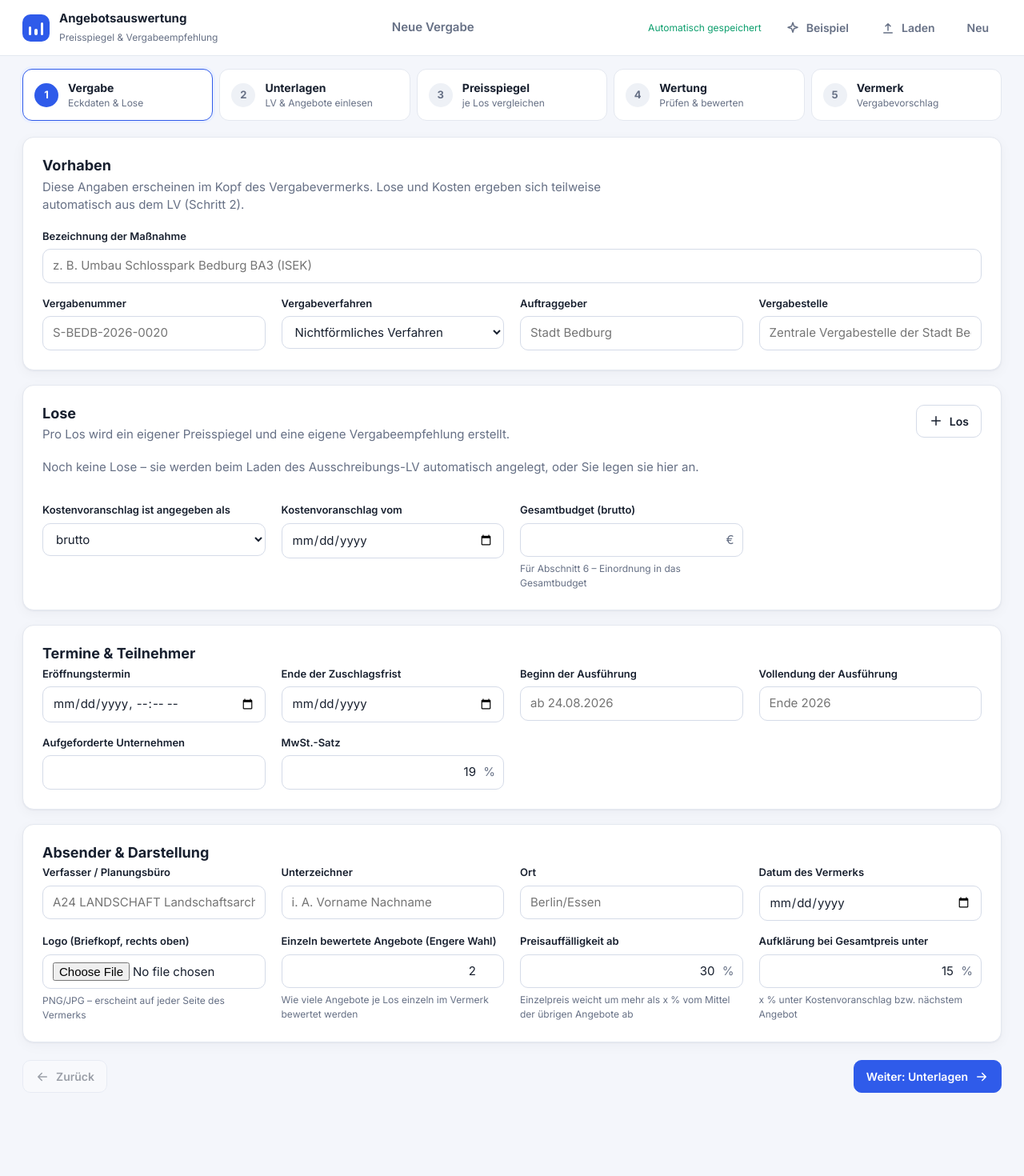
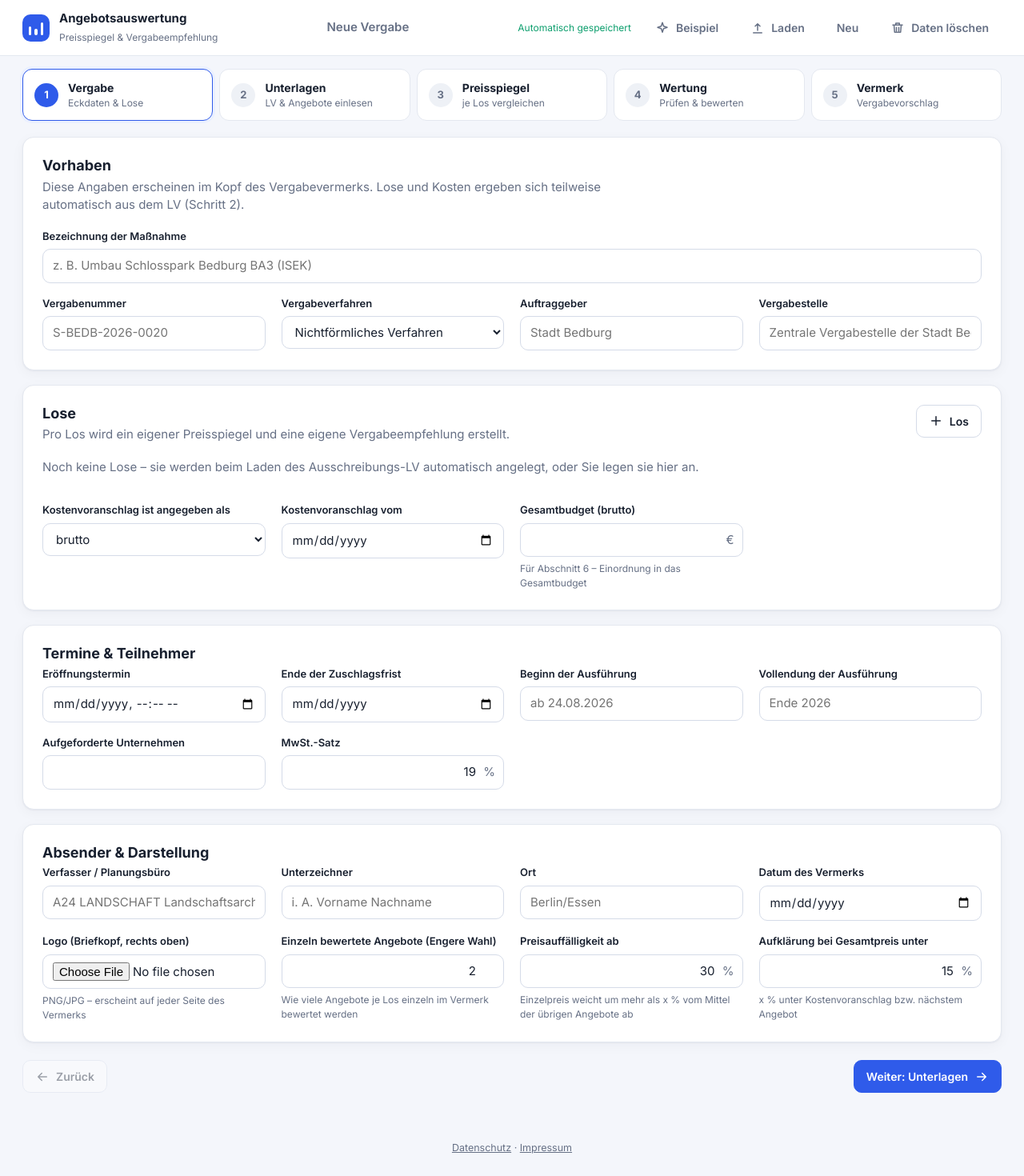
Before and after one commit to DaniilSvinolobov/APVE, a React (Vite) app: page / in a window 1280 px wide. Shown: the top 1470 px of the page at 80% size. Before the commit the page ends 1426 px from the top, so only its background shows below. Built offline with nearby package versions, Linux system fonts and the light colour scheme.

Commit message:
feat(datenschutz): Schaltfläche „Daten löschen“ (lokale Daten) und Footer mit Datenschutz/Impressum
Co-Authored-By: Claude Sonnet 5.5 <noreply@anthropic.com>
Claude-Session: https://claude.ai/code/session_018DhZkJPcmBzC2pJ7SjQVKp

```diff
--- a/src/App.tsx
+++ b/src/App.tsx
@@ -8,6 +8,7 @@ import { StepPreisspiegel } from './StepPreisspiegel';
 import { StepWertung } from './StepWertung';
 import { StepVermerk } from './StepVermerk';
 import { Icon } from './ui';
+import { docStore } from './importer';
 
 const KEY = 'apve-state-v2';
 const STEPS = [
@@ -54,6 +55,12 @@ export function App() {
   ];
 
   const confirmNew = (fn: () => State) => { if (confirm('Aktuelle Daten werden überschrieben. Fortfahren?')) { setS(fn()); setStep(0); } };
+  const wipeAll = () => {
+    if (!confirm('Alle lokal gespeicherten Daten dieser Anwendung (Projekt, Angebote, Zugangscode, Einwilligung) in diesem Browser löschen?\n\nTipp: Vorher eine Datensicherung anlegen (Schritt „Vermerk“).')) return;
+    try { Object.keys(localStorage).filter((k) => k.startsWith('apve-')).forEach((k) => localStorage.removeItem(k)); sessionStorage.clear(); } catch { /* ignore */ }
+    docStore.clear();
+    setS(emptyState()); setStep(0);
+  };
   const importJson = async (f: File) => {
     try { const j = JSON.parse(await f.text()); if (j?.v !== 2) throw new Error(); setS({ ...emptyState(), ...j }); setStep(0); } catch { alert('Datei konnte nicht gelesen werden (keine Datensicherung dieser Version).'); }
   };
@@ -70,6 +77,7 @@ export function App() {
           <button className="btn ghost" onClick={() => confirmNew(demoState)}><Icon name="sparkle" /> Beispiel</button>
           <button className="btn ghost" onClick={() => fileRef.current?.click()}><Icon name="upload" /> Laden</button>
           <button className="btn ghost" onClick={() => confirmNew(emptyState)}>Neu</button>
+          <button className="btn ghost" title="Löscht alle in diesem Browser gespeicherten Daten dieser Anwendung" onClick={wipeAll}><Icon name="trash" /> Daten löschen</button>
           <input ref={fileRef} type="file" accept="application/json" hidden onChange={(e) => e.target.files?.[0] && importJson(e.target.files[0])} />
         </div>
       </header>
@@ -90,6 +98,7 @@ export function App() {
           {step < STEPS.length - 1 && <button className="btn primary" onClick={() => setStep(step + 1)}>Weiter: {STEPS[step + 1].title} <Icon name="arrow" /></button>}
         </div>
       </main>
+      <footer className="foot no-print"><a href="/datenschutz.html" target="_blank" rel="noreferrer">Datenschutz</a> · <a href="/impressum.html" target="_blank" rel="noreferrer">Impressum</a></footer>
     </div>
   );
 }
--- a/src/styles.css
+++ b/src/styles.css
@@ -303,3 +303,5 @@ input.pdate{margin-top:4px;padding:4px 8px;font-size:12.5px}
 .kidocs{margin-top:10px}.kidocs ul{margin:6px 0 0;padding-left:20px;font-size:13px}.kidocs li{margin:4px 0}
 select.pst.teil{background:var(--warn-l);border-color:#f3d28a}select.pst.unsign{background:#fdeaf2;border-color:#f2b8d3}
 .v-tab.pr td.st-teil,.v-tab.pr td.st-unsign{color:#a3201a}
+
+.foot{text-align:center;color:var(--muted);font-size:12.5px;padding:0 0 28px}.foot a{color:var(--muted)}
```
